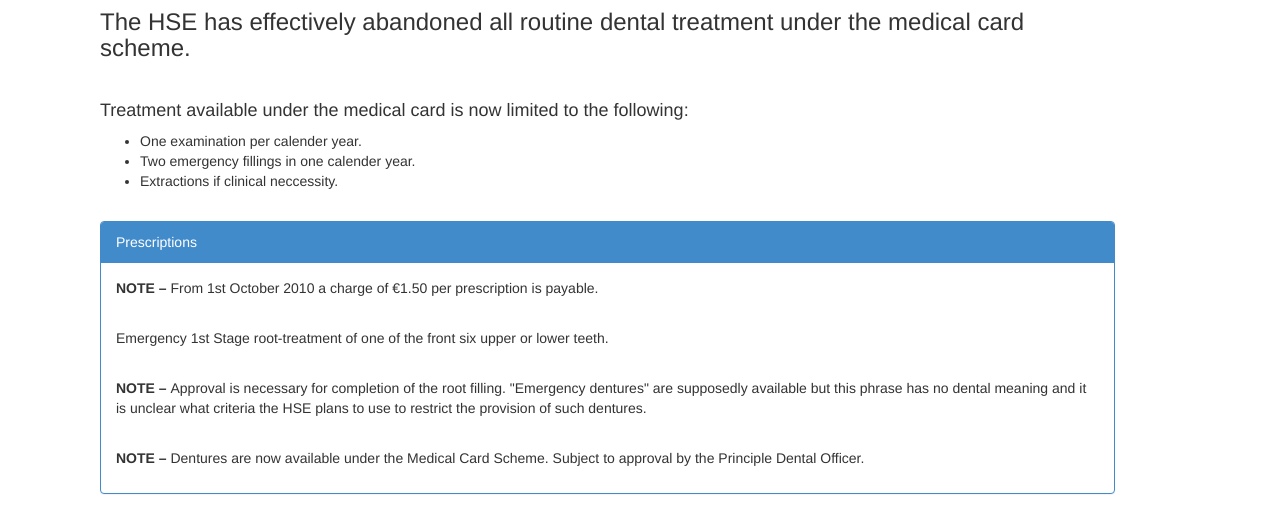
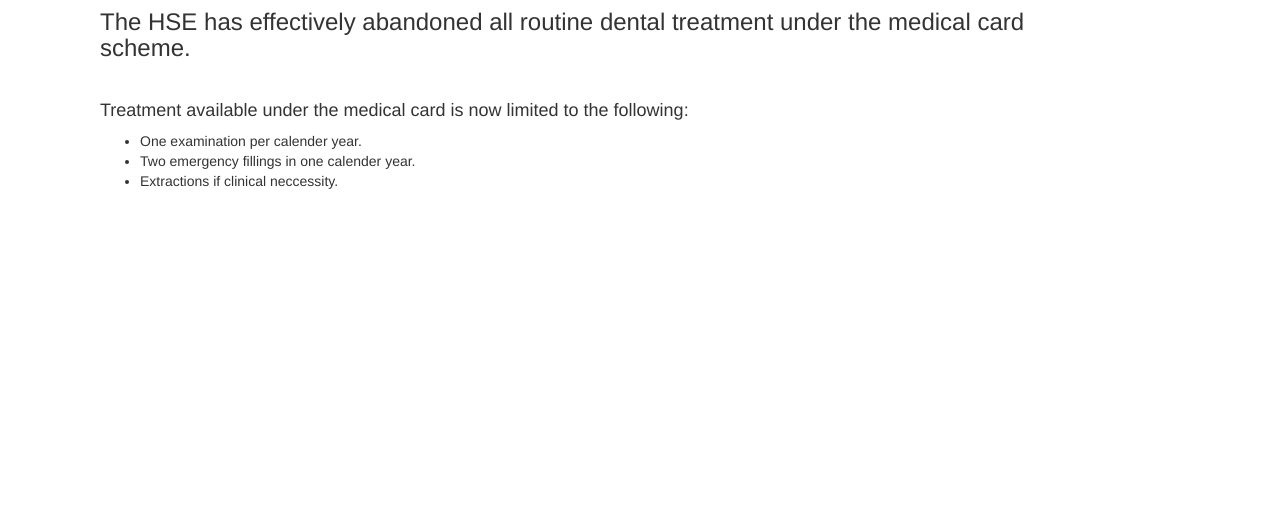
Before and after one commit to john-lay/dentist-kaar-clonmel, a plain HTML site: page gms.html in a window 1280 px wide. Shown: the part 278-801 px from the top of the page. Drawn offline with nearby package versions, Linux system fonts and the light colour scheme.

Commit message:
Remove prescriptions from GMS

```diff
--- a/gms.html
+++ b/gms.html
@@ -76,20 +76,6 @@
 					<li>Two emergency fillings in one calender year.</li>
 					<li>Extractions if clinical neccessity.</li>
 				</ul>
-				<br />
-				<div class="panel panel-primary">
-				  <div class="panel-heading">Prescriptions</div>
-				  <div class="panel-body">
-					<p><b>NOTE – </b>From 1st October 2010 a charge of &euro;1.50 per prescription is payable.</p>
-					<br />
-					<p>Emergency 1st Stage root-treatment of one of the front six upper or lower teeth.</p>
-					<br />
-					<p><b>NOTE – </b>Approval is necessary for completion of the root filling. "Emergency dentures" are supposedly available but this
-					 phrase has no dental meaning and it is unclear what criteria the HSE plans to use to restrict the provision of such dentures.</p>
-					 <br />
-					<p><b>NOTE – </b>Dentures are now available under the Medical Card Scheme. Subject to approval by the Principle Dental Officer.</p>
-				  </div>
-				</div>
 			</div>
 		</div>
 	</div>
```
